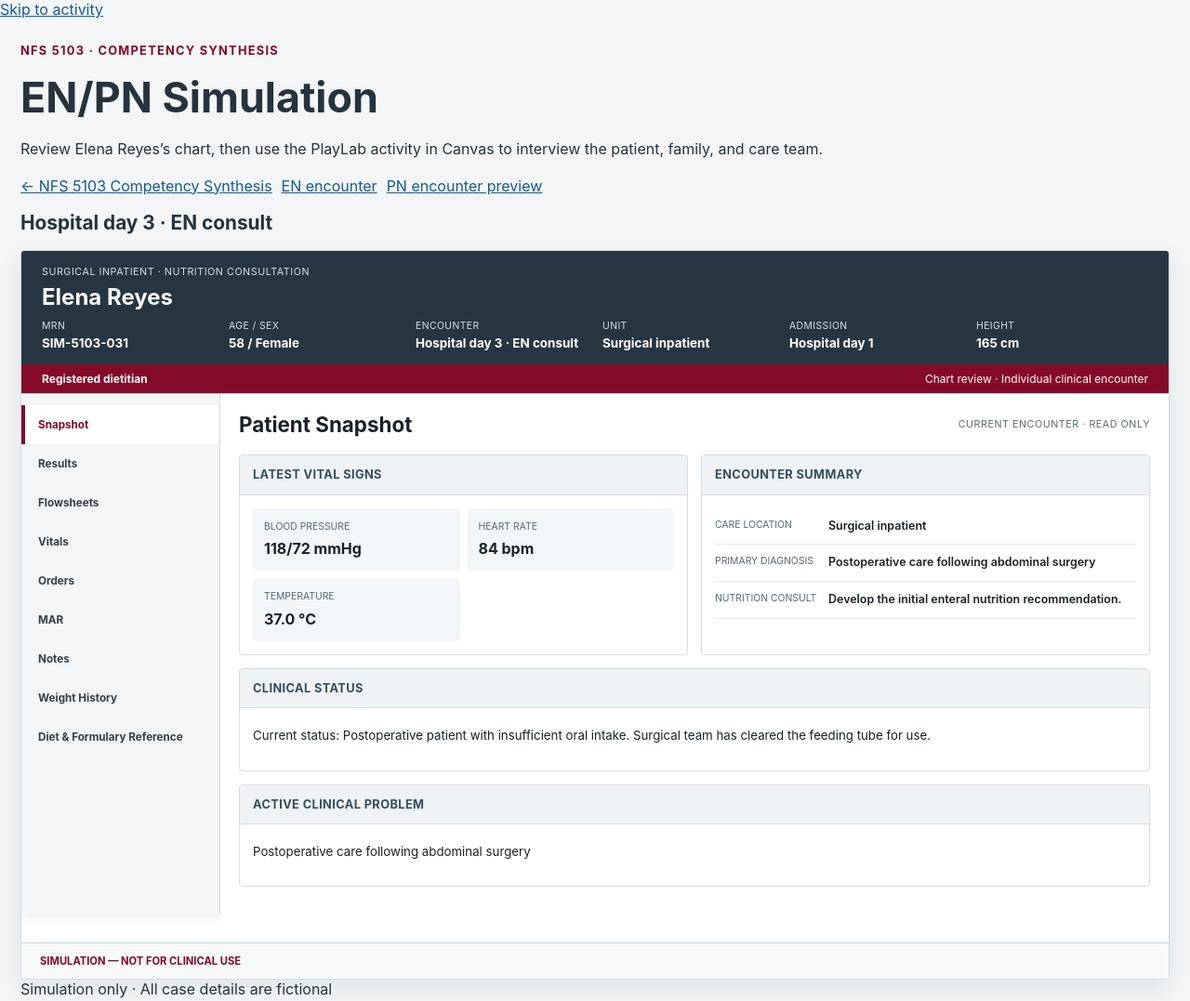
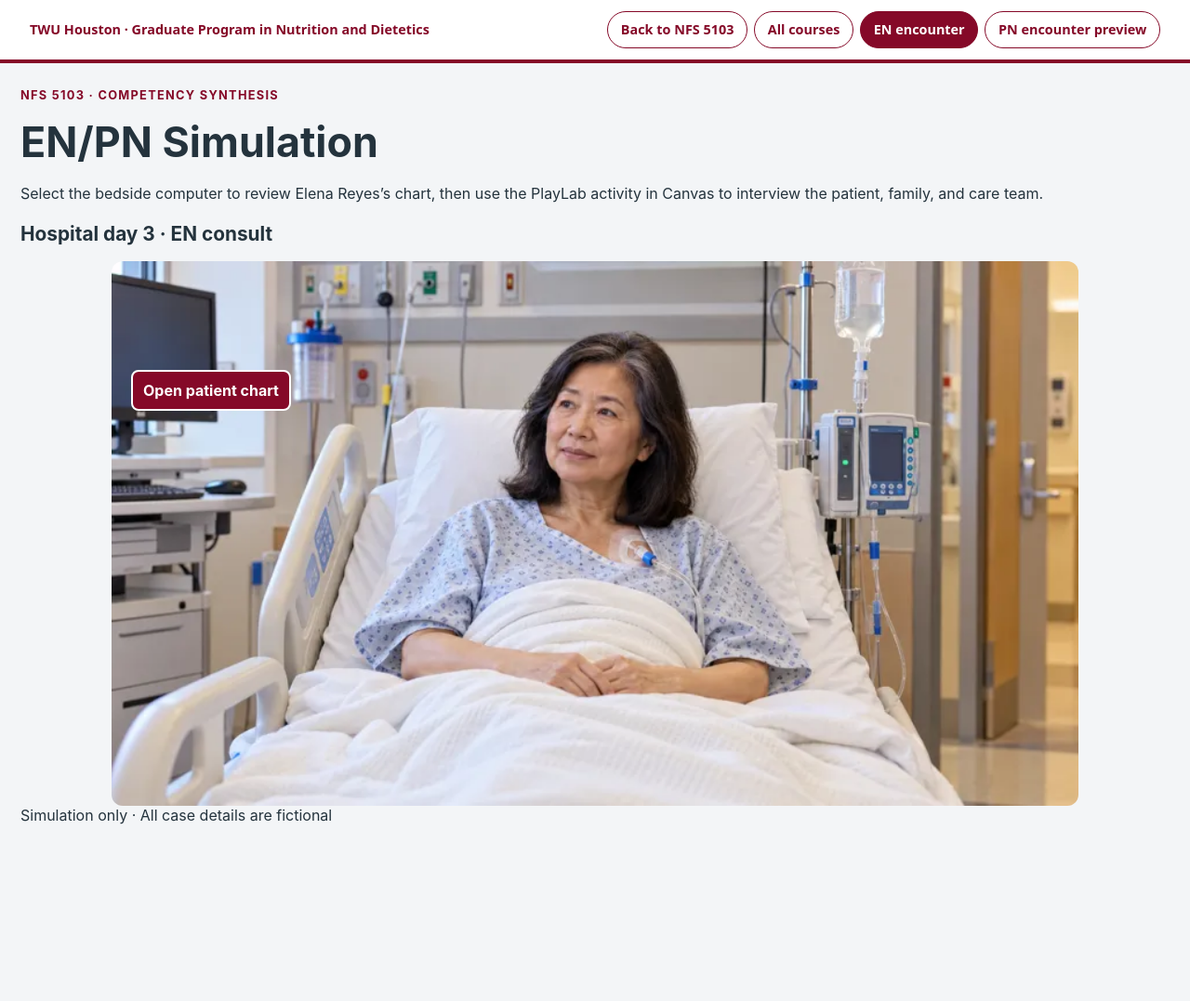
Before and after one commit to cpoland-ai/TWUGPND-Learning-Activities, a plain HTML site: page public/spe/5103/nutrition-support/index.html in a window 1280 px wide. Shown: the whole page at 93% size. After the commit the page ends 899 px from the top, so only its background shows below. Drawn offline with Linux system fonts and the light colour scheme.

Commit message:
Restore bedside chart entry and standardize course navigation

```diff
--- a/public/index.html
+++ b/public/index.html
@@ -5,9 +5,15 @@
   <meta name="viewport" content="width=device-width, initial-scale=1">
   <title>TWU Houston GPND Learning Activities</title>
   <link rel="stylesheet" href="hub.css">
+<link rel="stylesheet" href="site-nav.css">
 </head>
 <body>
-  <div class="brand">TWU Houston · Graduate Program in Nutrition and Dietetics</div>
+<div class="gpnd-header">
+  <span>TWU Houston · Graduate Program in Nutrition and Dietetics</span>
+  <nav class="gpnd-nav" aria-label="Learning activities navigation">
+    <a href="index.html" aria-current="page">All courses</a>
+  </nav>
+</div>
   <main>
     <header class="hero">
       <h1>GPND Learning Activities</h1>
--- /dev/null
+++ b/public/site-nav.css
@@ -0,0 +1,58 @@
+.gpnd-header {
+  box-sizing: border-box;
+  display: flex;
+  flex-wrap: wrap;
+  align-items: center;
+  justify-content: space-between;
+  gap: .75rem 1.5rem;
+  padding: .75rem max(1rem, calc((100% - 76rem) / 2));
+  background: white;
+  color: #850928;
+  border-bottom: 4px solid #850928;
+  font: 700 .9rem/1.35 system-ui, sans-serif;
+}
+.gpnd-nav { display: flex; flex-wrap: wrap; gap: .45rem; }
+.gpnd-nav > a, .gpnd-nav > button {
+  display: inline-flex;
+  align-items: center;
+  min-height: 40px;
+  padding: .4rem .85rem;
+  border: 1px solid #850928;
+  border-radius: 999px;
+  background: white;
+  color: #850928;
+  font: inherit;
+  text-decoration: none;
+  cursor: pointer;
+}
+.gpnd-nav > [aria-current="page"], .gpnd-nav > :is(a, button):hover {
+  background: #850928;
+  color: white;
+}
+.gpnd-nav > :focus-visible, .encounter-room button:focus-visible {
+  outline: 3px solid #225b61;
+  outline-offset: 3px;
+}
+.gpnd-skip {
+  position: fixed;
+  z-index: 10;
+  inset: .5rem auto auto .5rem;
+  padding: .5rem;
+  color: #850928;
+  background: white;
+}
+.gpnd-skip:not(:focus) { clip-path: inset(50%); }
+.encounter-room { position: relative; width: min(100%, 65rem); margin: 0 auto; }
+.encounter-room img { display: block; width: 100%; height: auto; border-radius: .75rem; }
+.encounter-room button {
+  position: absolute;
+  top: 20%;
+  left: 2%;
+  min-height: 44px;
+  padding: .45rem .7rem;
+  border: 2px solid white;
+  border-radius: .5rem;
+  background: #850928;
+  color: white;
+  font-weight: 700;
+}
--- a/public/spe/5103/nutrition-support/case.mjs
+++ b/public/spe/5103/nutrition-support/case.mjs
@@ -45,7 +45,7 @@ const stage = new URLSearchParams(location.search).get('encounter') === 'pn' ? '
 const encounter = encounters[stage];
 const element = id => document.getElementById(id);
 element('encounter-heading').textContent = encounter.title;
-element('pn-preview').hidden = stage === 'pn';
+element(stage === 'pn' ? 'pn-preview' : 'en-link').setAttribute('aria-current', 'page');
 
 const chart = element('emr-workspace');
 renderEMRView(chart, {
@@ -55,3 +55,17 @@ renderEMRView(chart, {
   },
   assessmentLink: false
 });
+
+const room = element('patient-room');
+const chartView = element('chart-view');
+const openChart = element('open-chart');
+element('back-room').addEventListener('click', () => {
+  chartView.hidden = true;
+  room.hidden = false;
+  openChart.focus();
+});
+openChart.addEventListener('click', () => {
+  room.hidden = true;
+  chartView.hidden = false;
+  chart.querySelector('[role="tab"][aria-selected="true"]').focus();
+});
--- a/public/spe/5103/nutrition-support/index.html
+++ b/public/spe/5103/nutrition-support/index.html
@@ -8,23 +8,35 @@
 <link rel="stylesheet" href="shared/module10.css">
 <link rel="stylesheet" href="shared/encounter-layout.css">
 <link rel="stylesheet" href="acute-care-chart.css">
+<link rel="stylesheet" href="../../../site-nav.css">
 </head>
 <body class="clinical-encounter">
-<a class="skip-link" href="#main">Skip to activity</a>
+<a class="gpnd-skip" href="#main">Skip to activity</a>
+<div class="gpnd-header">
+  <span>TWU Houston · Graduate Program in Nutrition and Dietetics</span>
+  <nav class="gpnd-nav" aria-label="Learning activities navigation">
+    <a href="../index.html">Back to NFS 5103</a>
+    <a href="../../../index.html">All courses</a>
+    <a href="?encounter=en" id="en-link">EN encounter</a>
+    <a href="?encounter=pn" id="pn-preview">PN encounter preview</a>
+  </nav>
+</div>
 <main id="main">
 <header>
 <p class="eyebrow">NFS 5103 · Competency Synthesis</p>
 <h1>EN/PN Simulation</h1>
-<p>Review Elena Reyes’s chart, then use the PlayLab activity in Canvas to interview the patient, family, and care team.</p>
+<p>Select the bedside computer to review Elena Reyes’s chart, then use the PlayLab activity in Canvas to interview the patient, family, and care team.</p>
 </header>
-<nav class="actions" aria-label="Activity navigation">
-<a href="../index.html">← NFS 5103 Competency Synthesis</a>
-<a href="?encounter=en">EN encounter</a>
-<a href="?encounter=pn" id="pn-preview">PN encounter preview</a>
-</nav>
 <section id="encounter" aria-labelledby="encounter-heading">
 <h2 id="encounter-heading"></h2>
-<div id="emr-workspace"></div>
+<div class="encounter-room" id="patient-room">
+  <img src="room.webp" width="836" height="471" alt="Elena Reyes in a hospital bed beside a computer">
+  <button id="open-chart" type="button" aria-controls="emr-workspace">Open patient chart</button>
+</div>
+<div id="chart-view" hidden>
+  <div class="gpnd-nav"><button id="back-room" type="button" aria-controls="patient-room">Back to patient room</button></div>
+  <div id="emr-workspace"></div>
+</div>
 </section>
 <footer>Simulation only · All case details are fictional</footer>
 </main>
```
Also changed, not shown: public/spe/5071/first-patient-encounter/index.html (+10 -2 lines), public/spe/5071/index.html (+7 -2 lines), public/spe/5072/index.html (+7 -2 lines), public/spe/5083/index.html (+7 -2 lines), public/spe/5093/index.html (+7 -2 lines), public/spe/5103/index.html (+7 -2 lines).
